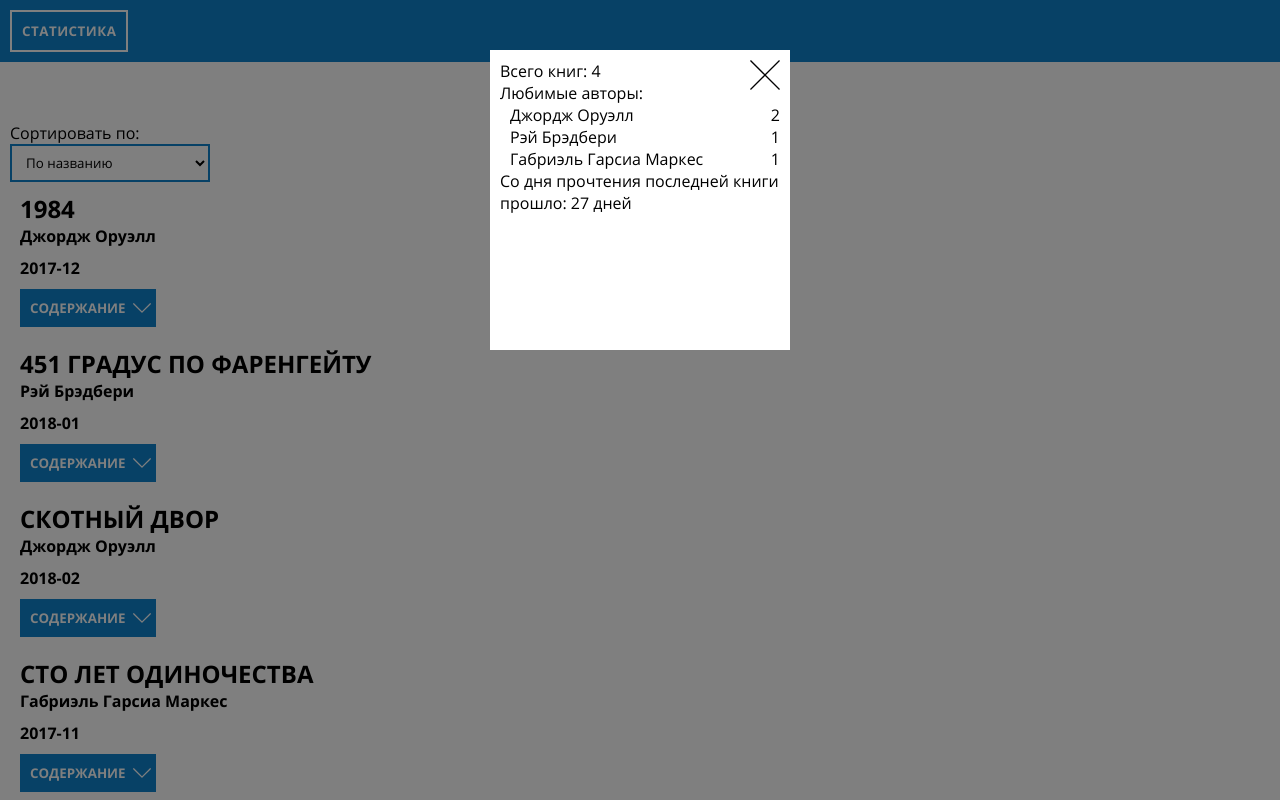
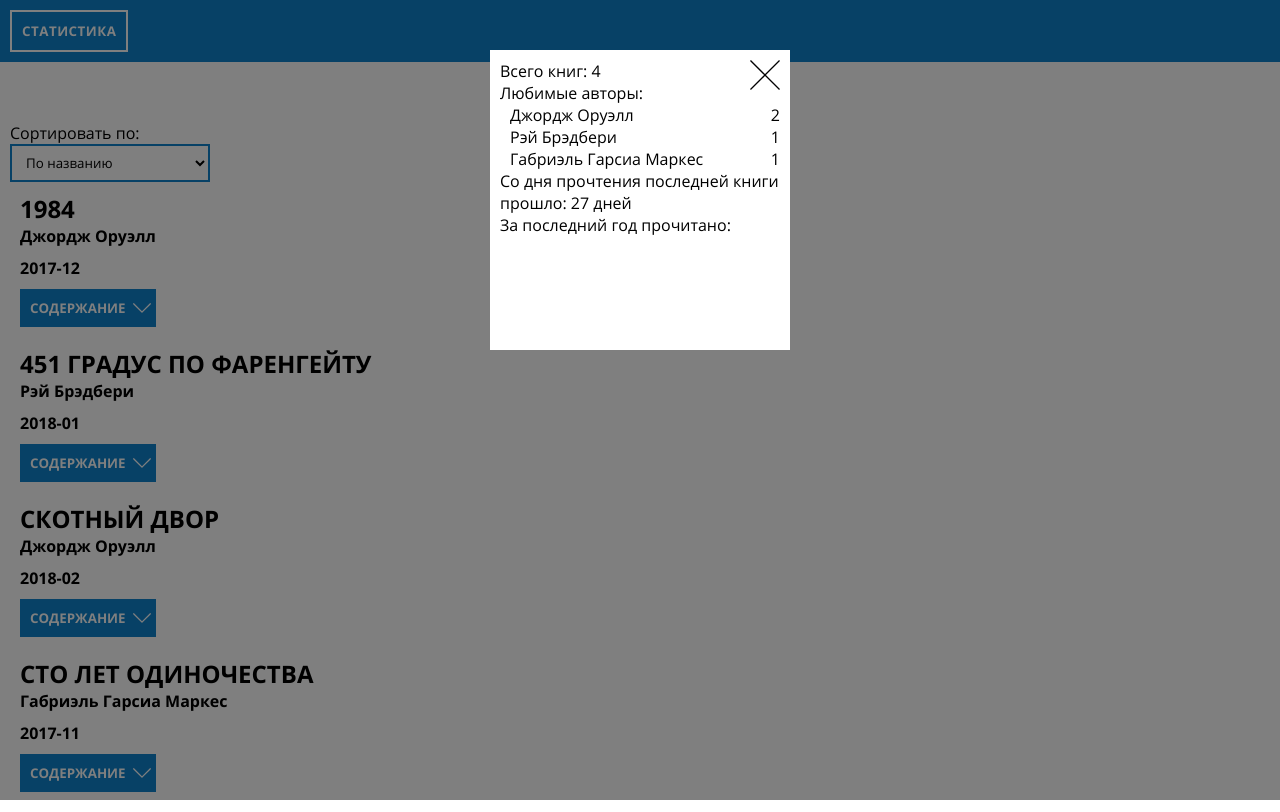
Before and after one commit to blues33/bookshelf, a React (Create React App) app: page / in a window 1280 px wide. Both pictures are taken after a click on the button "СТАТИСТИКА". Built offline with nearby package versions, Linux system fonts and the light colour scheme.

Commit message:
working on number books in last year

```diff
--- a/src/components/Statistics/index.js
+++ b/src/components/Statistics/index.js
@@ -8,6 +8,7 @@ class Statistics extends Component {
     this.closeStatisticsModal = this.closeStatisticsModal.bind(this);
     this.calculatingFavoriteAuthor = this.calculatingFavoriteAuthor.bind(this);
     this.getDateSinceLastBookRead = this.getDateSinceLastBookRead.bind(this);
+    this.getNumberBooksLastYear = this.getNumberBooksLastYear.bind(this);
   }
 
   closeStatisticsModal() {
@@ -43,11 +44,16 @@ class Statistics extends Component {
     return diffDays;
   }
 
+  getNumberBooksLastYear(books) {
+    return;
+  }
+
   render() {
     const {books} = this.props.books;
     const authorNumberArray = this.calculatingFavoriteAuthor(books);
     const authorNumberList = authorNumberArray.map((book) => <li key={book.id}><span>{book.author}</span><span>{book.number}</span></li>);
     const dateSinceLastBookRead = this.getDateSinceLastBookRead(books);
+    this.getNumberBooksLastYear(books);
 
     return (
       <div className="statistics-modal-wrapper" >
@@ -72,6 +78,11 @@ class Statistics extends Component {
               <span>{dateSinceLastBookRead} дней</span>
             </div>
 
+            <div className="statistics-modal-last-year">
+              <span>За последний год прочитано: </span>
+              <span></span>
+            </div>
+
           </div>
         </div>
       </div>
```
